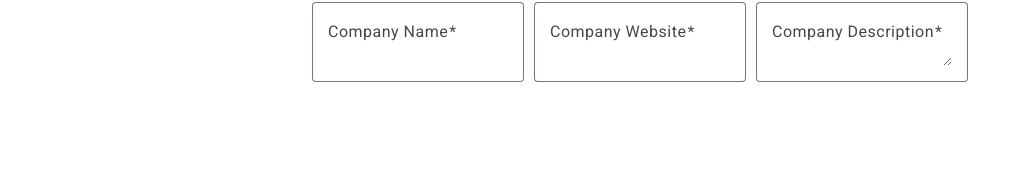
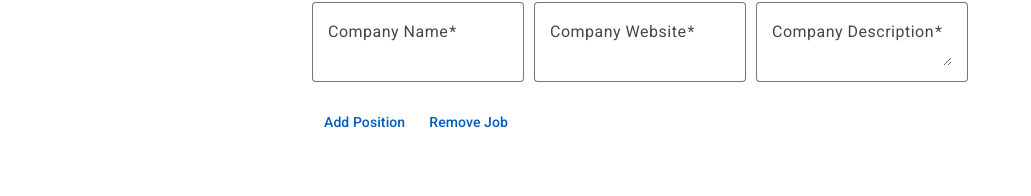
Before and after one commit to Amiko1/SoftWare-challenges, an Angular app: page /job-experience in a window 1280 px wide. Both pictures are taken after a click on the button "Add Job". Shown: the part 104-300 px from the top of the page, without its empty margins (0-1031 px from the left). Built offline with nearby package versions, Linux system fonts and the light colour scheme.

Commit message:
feat: add addposition and removejob buttons

```diff
--- a/src/app/job-experience-form/job-experience-form.component.html
+++ b/src/app/job-experience-form/job-experience-form.component.html
@@ -83,6 +83,12 @@
                 </div>
               </div>
             </div>
+            <button mat-button type="button" (click)="addPosition(i)">
+              Add Position
+            </button>
+            <button mat-button type="button" (click)="removeJob(i)">
+              Remove Job
+            </button>
           </div>
         </div>
       </div>
```
